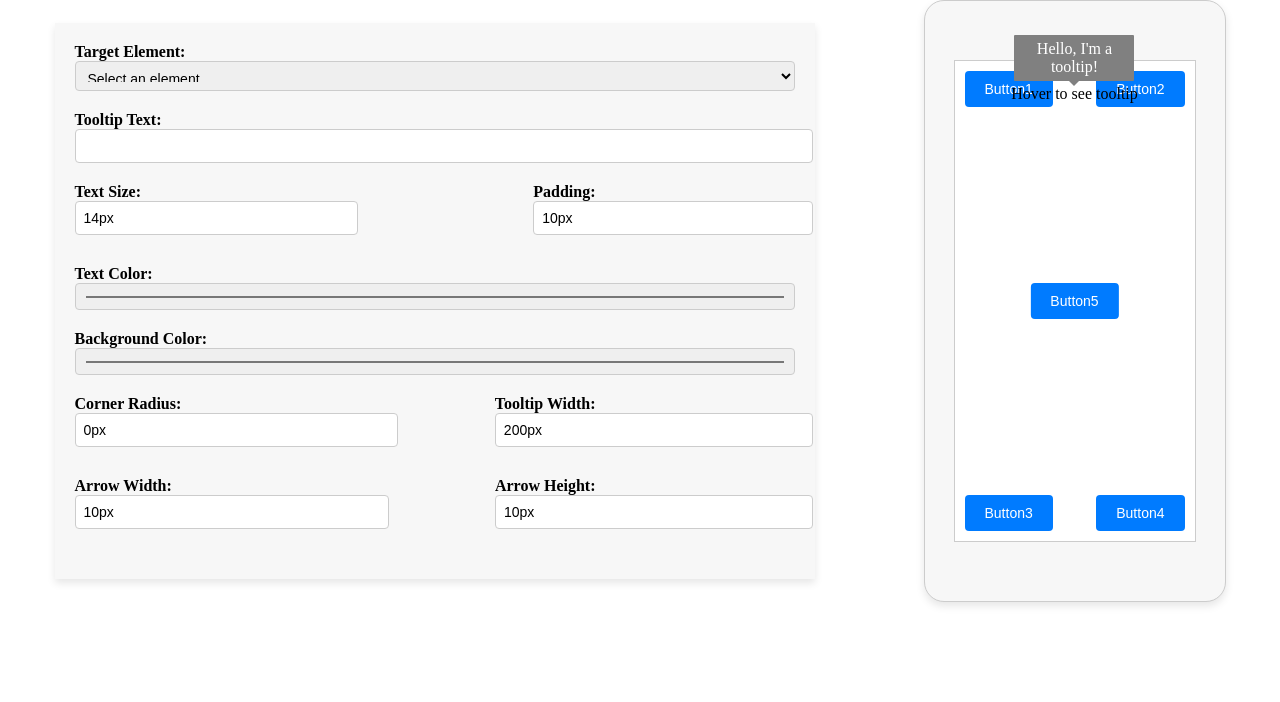
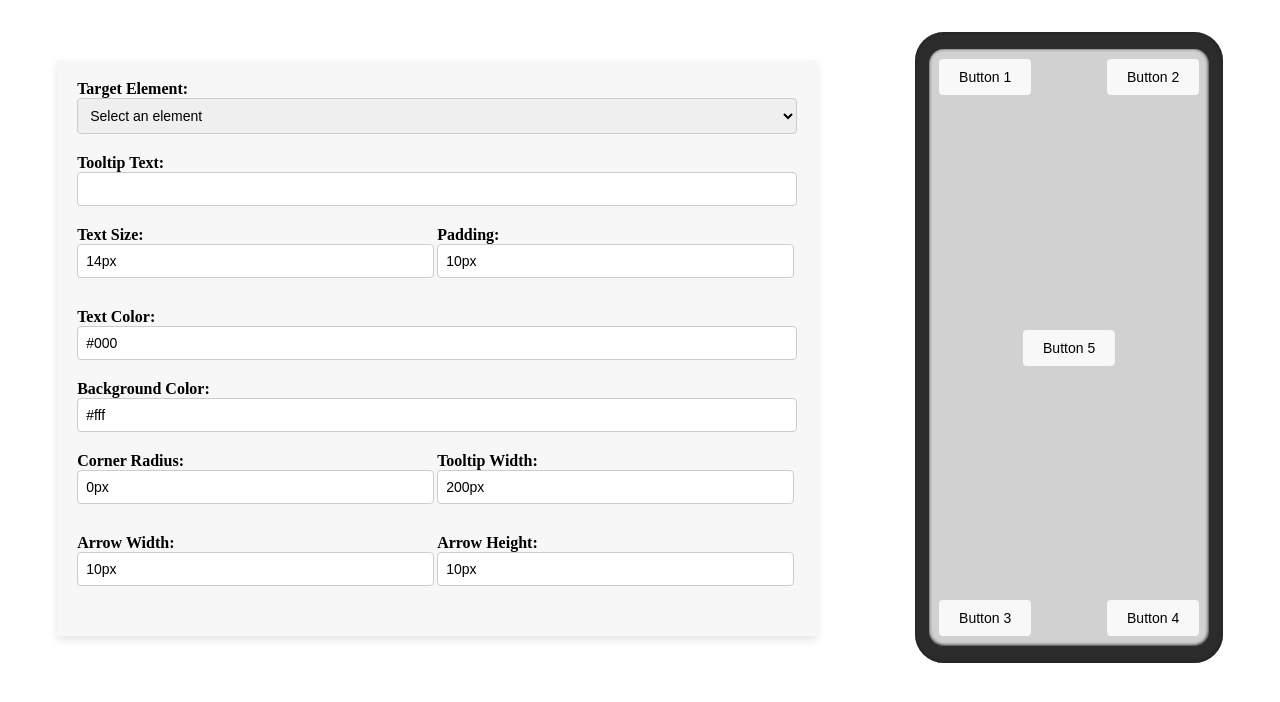
Before and after one commit to Nirbhay97/PlotLine-Frontend, a React (Create React App) app: page / in a window 1280 px wide. Shown: the top 702 px of the page. Built offline with nearby package versions, Linux system fonts and the light colour scheme; the HTML template or start-up script is replaced by a standard one.

Commit message:
Tooltip Implementation and Component Data Sharing

```diff
--- a/src/components/Form/Form.css
+++ b/src/components/Form/Form.css
@@ -6,6 +6,7 @@
     padding: 20px;
     background-color: #f7f7f7;
     box-shadow: 0px 4px 8px rgba(0, 0, 0, 0.1);
+
   }
 
 
@@ -18,6 +19,15 @@
   input[type="text"],
   select,
   input[type="color"] {
+    width: 97.5%;
+    padding: 8px;
+    margin-bottom: 10px;
+    border: 1px solid #ccc;
+    border-radius: 4px;
+    font-size: 14px;
+  }
+
+  select{
     width: 100%;
     padding: 8px;
     margin-bottom: 10px;
@@ -26,25 +36,45 @@
     font-size: 14px;
   }
 
-  select {
-    height: 30px;
-  }
-
-  .size-padding,
+  /* .size-padding,
   .radius-width,
   .arrow-size {
+    width: 400px;
     display: flex;
     justify-content: space-between;
-    gap: 10px;
     margin-bottom: 10px;
   }
+   */
 
-  button {
-    background-color: #007bff;
-    color: white;
-    padding: 10px 20px;
-    border: none;
-    border-radius: 4px;
-    cursor: pointer;
-    font-size: 14px;
-  }
+
+.size-padding,
+.radius-width,
+.arrow-size {
+  width: 100%; /* Use the full width of the container */
+  display: flex;
+  justify-content: space-between;
+  margin-bottom: 10px;
+}
+
+/* Apply the following styles to each pair of inputs */
+
+.radius-width label,
+.arrow-size label,
+.size-padding label {
+  width: 45%; /* Adjust the width to fit your design */
+}
+
+.radius-width label,
+.arrow-size label,
+.size-padding label,
+.radius-width input[type="text"],
+.arrow-size input[type="text"],
+.size-padding input[type="text"],
+.radius-width input[type="color"],
+.arrow-size input[type="color"],
+.size-padding input[type="color"],
+.radius-width select,
+.arrow-size select,
+.size-padding select {
+  width: 94%; /* Adjust the width to fit your design */
+}
--- a/src/components/Form/Form.js
+++ b/src/components/Form/Form.js
@@ -2,6 +2,8 @@ import React, {useState} from "react";
 import './Form.css';
 
 const Form = ({ onDataUpdate }) => {
+
+
     const [tooltipData, setTooltipData] = useState({
       targetElement: '',
       tooltipText: '',
@@ -15,14 +17,19 @@ const Form = ({ onDataUpdate }) => {
       arrowHeight: '10px',
     });
 
+
+
     const handleInputChange = (e) => {
       const { name, value } = e.target;
+      console.log(name);
+      tooltipData[name] = value;
       setTooltipData({
         ...tooltipData,
         [name]: value,
       });
 
       onDataUpdate(tooltipData);
+      console.log(tooltipData);
     };
 
     return (
@@ -36,7 +43,7 @@ const Form = ({ onDataUpdate }) => {
               <option value="button2">Button 2</option>
               <option value="button3">Button 3</option>
               <option value="button4">Button 4</option>
-              <option value="button4">Button 5</option>
+              <option value="button5">Button 5</option>
             </select>
           </label>
           <label>
@@ -55,11 +62,11 @@ const Form = ({ onDataUpdate }) => {
           </div>
           <label>
             Text Color:
-            <input type="color" name="textColor" value={tooltipData.textColor} onChange={handleInputChange} />
+            <input type="text" name="textColor" value={tooltipData.textColor} onChange={handleInputChange} />
           </label>
           <label>
             Background Color:
-            <input type="color" name="backgroundColor" value={tooltipData.backgroundColor} onChange={handleInputChange} />
+            <input type="text" name="backgroundColor" value={tooltipData.backgroundColor} onChange={handleInputChange} />
           </label>
           <div className="radius-width">
             <label>
--- a/src/components/MobileEmulator/MobileEmulator.css
+++ b/src/components/MobileEmulator/MobileEmulator.css
@@ -1,22 +1,23 @@
 
 .phone-container {
-    width: 300px;
-    height: 600px;
+    width: 307.402px;
+    height: 631.388px;
+    flex-shrink: 0;
     margin: auto;
-    border: 1px solid #ccc;
-    border-radius: 20px;
-    background-color: #f7f7f7;
-    box-shadow: 0px 4px 8px rgba(0, 0, 0, 0.1);
+    border-radius: 28.864px;
+    background: #2C2C2C;
+    box-shadow: -1.6781489849090576px 0px 4.027557849884033px -2.517223834991455px #212121 inset, 0px -0.8390744924545288px 3.3562979698181152px 0px #212121 inset;
     display: flex;
     align-items: center;
     justify-content: center;
   }
 
   .phone-screen {
-    width: 80%;
-    height: 80%;
-    border: 1px solid #ccc;
-    background-color: white;
+    width: 280.115px;
+    height: 597.004px;
+    border-radius: 15px;
+    box-shadow: -1.6781489849090576px 0px 4.027557849884033px -2.517223834991455px #212121 inset, 0px -0.8390744924545288px 3.3562979698181152px 0px #212121 inset;
+    background-color: rgb(209, 209, 209);
     position: relative;
   }
 
@@ -24,6 +25,7 @@
     padding: 10px 20px;
     border: none;
     border-radius: 4px;
+    background-color: rgb(248, 248, 248);
     font-size: 14px;
     cursor: pointer;
     position: absolute;
--- a/src/components/MobileEmulator/MobileEmulator.js
+++ b/src/components/MobileEmulator/MobileEmulator.js
@@ -4,25 +4,30 @@ import Tooltip from '../Tooltip/Tooltip';
 
 function MobileEmulator({ ToolTipData }) {
 
-    console.log(ToolTipData);
     return (
         <div className="phone-container">
 
           <div className="phone-screen">
-          <button className="top-left-button">Button1</button>
-          <button className="top-right-button">Button2</button>
-          <Tooltip
+          {ToolTipData.targetElement && <Tooltip
+            classN={ToolTipData.targetElement}
             text="Hello, I'm a tooltip!"
             padding="10px"
             textColor="#fff"
-            backgroundColor="gray"
+            backgroundColor="red"
             showTooltip={true}
             arrowWidth="10px"
             arrowHeight="10px"
+            cornerRadius="7px"
             />
-            <button className="bottom-left-button">Button3</button>
-            <button className="bottom-right-button">Button4</button>
-            <button className="center-button">Button5</button>
+          }
+          <div>
+            <button className="top-left-button">Button 1</button>
+          </div>
+
+            <button className="top-right-button">Button 2</button>
+            <button className="bottom-left-button">Button 3</button>
+            <button className="bottom-right-button">Button 4</button>
+            <button className="center-button">Button 5</button>
           </div>
         </div>
     );
--- a/src/components/Tooltip/Tooltip.css
+++ b/src/components/Tooltip/Tooltip.css
@@ -35,3 +35,26 @@
   visibility: visible;
   opacity: 1;
 }
+
+.button1{
+  margin-bottom: 6rem;
+  margin-left: 0rem;
+}
+
+.button2{
+  margin-left: 6rem;
+}
+
+.button3{
+  margin-top: 20rem;
+}
+
+.button4{
+  margin-top: 20rem;
+  margin-left: 4rem;
+}
+
+.button5{
+  margin-top: 9rem;
+  margin-left: 2rem;
+}
--- a/src/components/Tooltip/Tooltip.js
+++ b/src/components/Tooltip/Tooltip.js
@@ -2,16 +2,21 @@ import React from 'react';
 import './Tooltip.css';
 
 
-const Tooltip = ({text}) => {
+const Tooltip = ({classN, text, textColor, padding, backgroundColor, arrowWidth, arrowHeight, cornerRadius}) => {
+
+  const styles = {
+    "backgroundColor": backgroundColor,
+    "color": textColor,
+    "padding": padding,
+    "bordeRadius" : cornerRadius,
+  }
+
   return(
-      <div style={{
-          textAlign:'center',
-          margin:'10%'
-      }}>
-          <div class="custom-tooltip">Hover to see tooltip
-              <span class="custom-tooltip-text">{text}</span>
-          </div>
 
+      <div className={classN}>
+        <div className="custom-tooltip">
+          <span style={styles} className="custom-tooltip-text">{text}</span>
+        </div>
       </div>
   )
 }
--- a/src/index.css
+++ b/src/index.css
@@ -1,3 +1,3 @@
 body {
-  margin: 0;
+  margin-top:2rem;
 }
--- a/src/pages/TooltipPage/TooltipPage.js
+++ b/src/pages/TooltipPage/TooltipPage.js
@@ -1,9 +1,11 @@
-import React, { useState } from 'react';
+import React, { useRef, useState } from 'react';
 import MobileEmulator from '../../components/MobileEmulator/MobileEmulator';
 import Form from '../../components/Form/Form';
 import './TooltipPage.css';
 
 function TooltipPage() {
+
+  const [selectedButton, setSelectedButton] = useState(null);
 
   const [ToolTipData, setToopTipData] = useState({
       targetElement: '',
@@ -18,7 +20,15 @@ function TooltipPage() {
       arrowHeight: '10px',
   });
 
-  const handleUpdatedTooltipData = (data) => {
+  const buttonRefs = {
+    button1: useRef(null),
+    button2: useRef(null),
+    button3: useRef(null),
+    button4: useRef(null),
+    button5: useRef(null),
+  }
+
+  const handleUpdatedTooltipData = (data, selectedButton) => {
     console.log('Form data updated:', data);
     setToopTipData(data);
   };
@@ -26,8 +36,8 @@ function TooltipPage() {
   return (
     <>
     <div className='toolTipPage'>
-      <Form onDataUpdate={handleUpdatedTooltipData}/>
-      <MobileEmulator ToolTipData={ToolTipData}/>
+      <Form onDataUpdate={handleUpdatedTooltipData} buttonRefs={buttonRefs} setSelectedButton={setSelectedButton}/>
+      <MobileEmulator ToolTipData={ToolTipData} selectedButton={selectedButton} targetRef={selectedButton}/>
     </div>
     </>
   )
```
